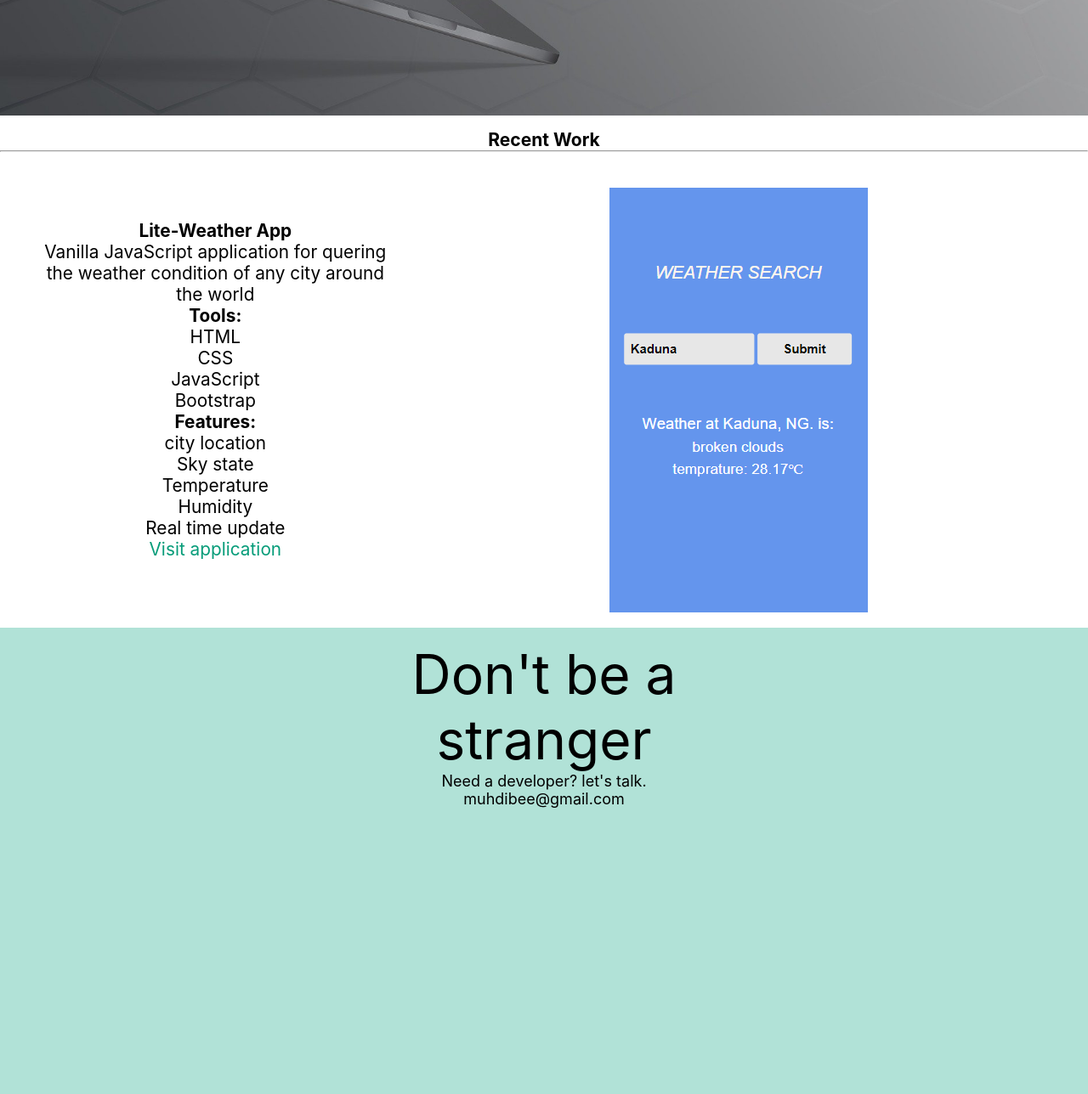
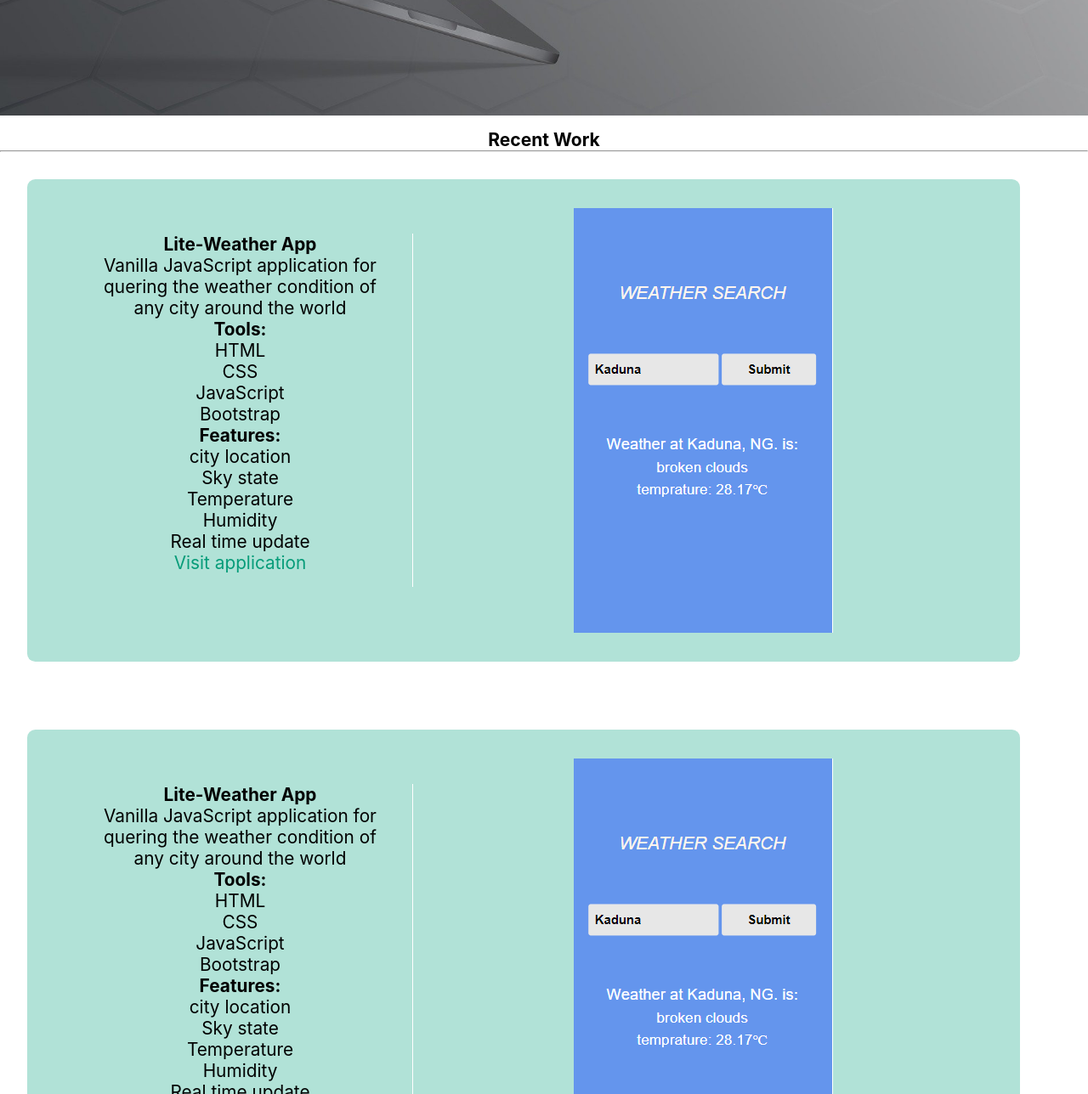
Before and after one commit to muhdibee/portfolio, a website: page index.html in a window 1280 px wide. Shown: the part 1512-2800 px from the top of the page at 85% size. Drawn offline with Linux system fonts and the light colour scheme.

Commit message:
restyling project section

```diff
--- a/index.html
+++ b/index.html
@@ -18,10 +18,12 @@
             </nav>
             <section class="about-section">
                 <h3 id="make-things" class="rotate">I make things</h3>
-                <img id="my-photo" src="https://avatars.githubusercontent.com/u/47622572?v=4">
-                <h2>Hi! I'm Muhammad</h2>
-                <p>~ I am a React Developer ~</p>
-                <p>My name is Muhammad Ibrahim, I am a React.js developer, I build responsive mordern web apps following best practices.</p>
+                <div class="about-section-info">
+                    <img id="my-photo" src="https://avatars.githubusercontent.com/u/47622572?v=4">
+                    <h2>Hi! I'm Muhammad</h2>
+                    <p>~ I am a React Developer ~</p>
+                    <p>My name is Muhammad Ibrahim, I am a React.js developer, I build responsive mordern web apps following best practices.</p>
+                </div>
             </section>
         </header>
         <section class="skills-section">
@@ -66,6 +68,32 @@
                         <img src="./images/liteweatherapp_portrate.png" alt="lite-weather app" />
                     </div>
                 </div>
+                <div class="recent-work"> <!--work 1 -->
+                    <div class="recent-work-info">
+                        <h4>Lite-Weather App</h4>
+                        <p>Vanilla JavaScript application for quering the weather condition of any city around the world</p>
+                        <b>Tools:</b>
+                        <ul class="project-tools">
+                            <li class="project-tool">HTML</li>
+                            <li class="project-tool">CSS</li>
+                            <li class="project-tool">JavaScript</li>
+                            <li class="project-tool">Bootstrap</li>
+                        </ul>
+                        <b>Features:</b>
+                        <ul class="features">
+                            <li>city location</li>
+                            <li>Sky state</li>
+                            <li>Temperature</li>
+                            <li>Humidity</li>
+                            <li>Real time update</li>
+                            <a href="https://liteweatherapp.netlify.app/">Visit application</a>
+                        </ul>
+                    </div>
+                    <div class="recent-work-image">
+                        <img src="./images/liteweatherapp_portrate.png" alt="lite-weather app" />
+                    </div>
+                </div>
+
         </section>
         <section id="contact" class="text-black">
             <div class="contact-info">
--- a/styles.css
+++ b/styles.css
@@ -133,26 +133,27 @@ nav li {
     flex-direction: column;
     justify-content: center;
     font-size: 1.3rem;
-    margin: 1rem 0;
+    margin: .5rem 0;
+    padding:1rem;
+    background-color: #B1E2D7;
+    border-radius: .6rem;
+
 }
 
 .recent-work-info, .recent-work-image {
     width: 80vw;
-    border-radius: 1rem;
     box-shadow: #000000;
     align-self: center;
 }
 .recent-work-info {
+    padding-bottom: 1rem;
     margin-bottom: 1.5rem;
+    border-bottom: #ffffff ridge;
 }
 
 .recent-work-image {
 
 }
-
-/* .recent-work-info h4 {
-    font-size: 1.4rem;
-} */
 
 /* Contact us section */
 
@@ -162,7 +163,7 @@ nav li {
     padding: 1rem;
     height: 100vh;
     /* color: #ffffff; */
-    background-color: #B1E2D7;
+    background-color: #145369;
 }
 
 .contact-heading {
@@ -184,31 +185,49 @@ nav li {
         height: 68vh;
         writing-mode: vertical-lr;
         text-orientation: upright;
-        display: inline;
+        /* display: inline; */
         float: left;
         font-size: 2.5rem;
         opacity: 0.4;
     }
     #make-things {
-        display: inline;
+        display: flex;
+    }
+    .about-section {
+        display:flex;
+        justify-content: space-between;
+    }
+
+    .about-section p {
+        width: 50%;
+        margin: auto;
+    }
+
+    .about-section-info {
+        flex: 2;
+        margin-right: 6rem;
+        /* border-radius: 1.6rem;
+        border: 1px ridge; */
     }
 
     .recent-work {
         display: flex;
         flex-direction: row;
         justify-content: space-around;
+        padding: 2rem;
+        margin: 2rem 5rem 5rem 2rem;
     }
 
     .recent-work-info, .recent-work-image {
-        border: 0px;
-        border-radius: 1 rem;
-        margin-top: 1.5rem;
-        background-color: #ffffff;
+        /* background-color: #ffffff; */
     }
 
     .recent-work-info {
         flex: 1 ;
         margin-left: 3rem;
+        border-right: #ffffff 1px solid;
+        border-bottom: 0;
+        padding-right: 2rem;
     }
 
     .recent-work-image {
@@ -217,11 +236,7 @@ nav li {
 
     .recent-work-image {
         height: auto;
-        width: 550px;
-    }
-    .about-section p {
-        width: 50%;
-        margin: auto;
+        width: 250px;
     }
 
 }
```
